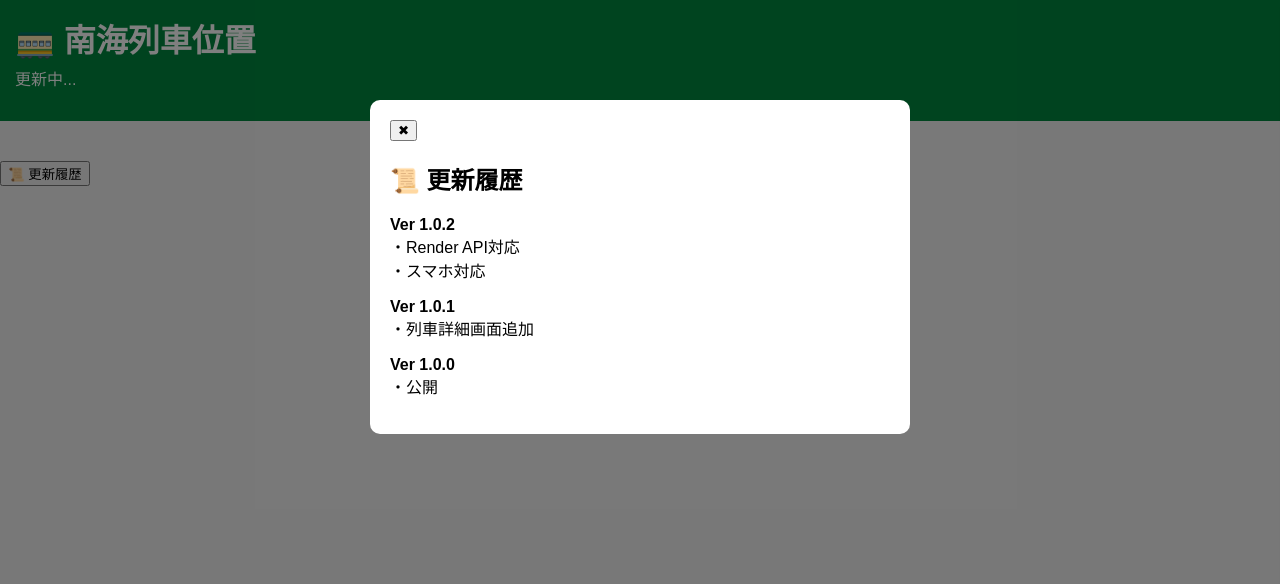
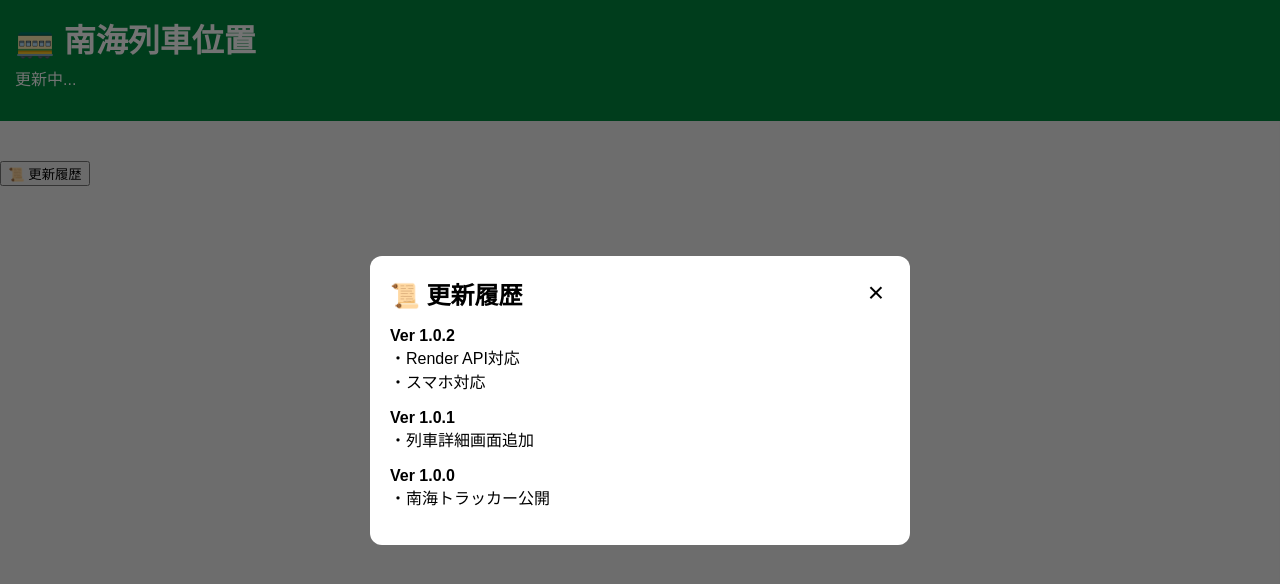
Before and after one commit to 111youdai/nankaitracker, a website with bundled scripts: page index.html in a window 1280 px wide. Both pictures are taken after a click on the button "📜 更新履歴". Built offline with nearby package versions, Linux system fonts and the light colour scheme; no server answers.

Commit message:
replace version modal with dialog

```diff
--- a/index.html
+++ b/index.html
@@ -44,11 +44,11 @@
 
 <button id="versionBtn" type="button">📜 更新履歴</button>
 
-<div id="versionModal" class="modal" hidden>
-    <div class="modal-content">
-        <button id="closeModal" type="button">✖</button>
-
+<dialog id="versionModal">
+    <div class="version-header">
         <h2>📜 更新履歴</h2>
+        <button id="closeModal" type="button">×</button>
+    </div>
 
     <p>
         <b>Ver 1.0.2</b><br>
@@ -63,10 +63,9 @@
 
     <p>
         <b>Ver 1.0.0</b><br>
-            ・公開
+        ・南海トラッカー公開
     </p>
-    </div>
-</div>
+</dialog>
 
 <script src="api.js"></script>
 <script src="ui.js"></script>
--- a/script.js
+++ b/script.js
@@ -56,23 +56,20 @@ showTrains(trainData, koyaStationIds);
 
 loadApp();
 
-const modal = document.getElementById("versionModal");
+const versionModal = document.getElementById("versionModal");
 const versionBtn = document.getElementById("versionBtn");
-const closeModal = document.getElementById("closeModal");
+const closeModalBtn = document.getElementById("closeModal");
 
 versionBtn.addEventListener("click", () => {
-    modal.hidden = false;
-    modal.style.display = "block";
+    versionModal.showModal();
 });
 
-closeModal.addEventListener("click", () => {
-    modal.hidden = true;
-    modal.style.display = "none";
+closeModalBtn.addEventListener("click", () => {
+    versionModal.close();
 });
 
-modal.addEventListener("click", event => {
-    if (event.target === modal) {
-        modal.hidden = true;
-        modal.style.display = "none";
+versionModal.addEventListener("click", event => {
+    if (event.target === versionModal) {
+        versionModal.close();
     }
 });
--- a/style.css
+++ b/style.css
@@ -229,18 +229,33 @@ h1 {
     top: 0;
 }
 
-.modal {
-    display: none;
-    position: fixed;
-    inset: 0;
-    background: rgba(0,0,0,0.5);
+#versionModal {
+    width: 500px;
+    max-width: calc(100% - 40px);
+    max-height: 80vh;
+    padding: 20px;
+    border: none;
+    border-radius: 12px;
+    overflow-y: auto;
 }
 
-.modal-content {
-    background: white;
-    width: 500px;
-    max-width: 90%;
-    margin: 100px auto;
-    padding: 20px;
-    border-radius: 10px;
+#versionModal::backdrop {
+    background: rgba(0, 0, 0, 0.55);
 }
+
+.version-header {
+    display: flex;
+    justify-content: space-between;
+    align-items: center;
+}
+
+.version-header h2 {
+    margin: 0;
+}
+
+#closeModal {
+    border: none;
+    background: none;
+    font-size: 28px;
+    cursor: pointer;
+}
```
Lines whose indentation alone changed are shown as unchanged.
